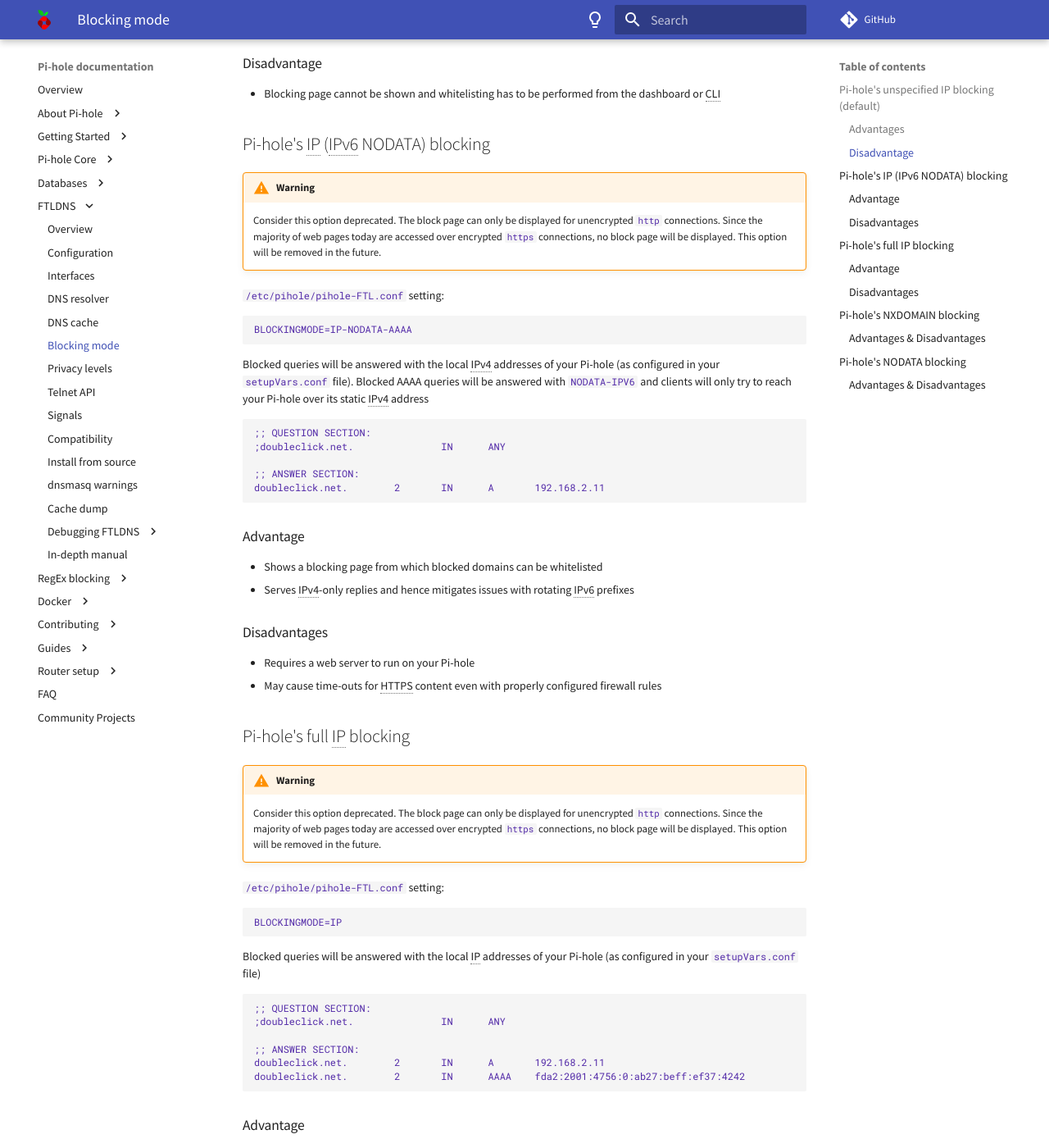
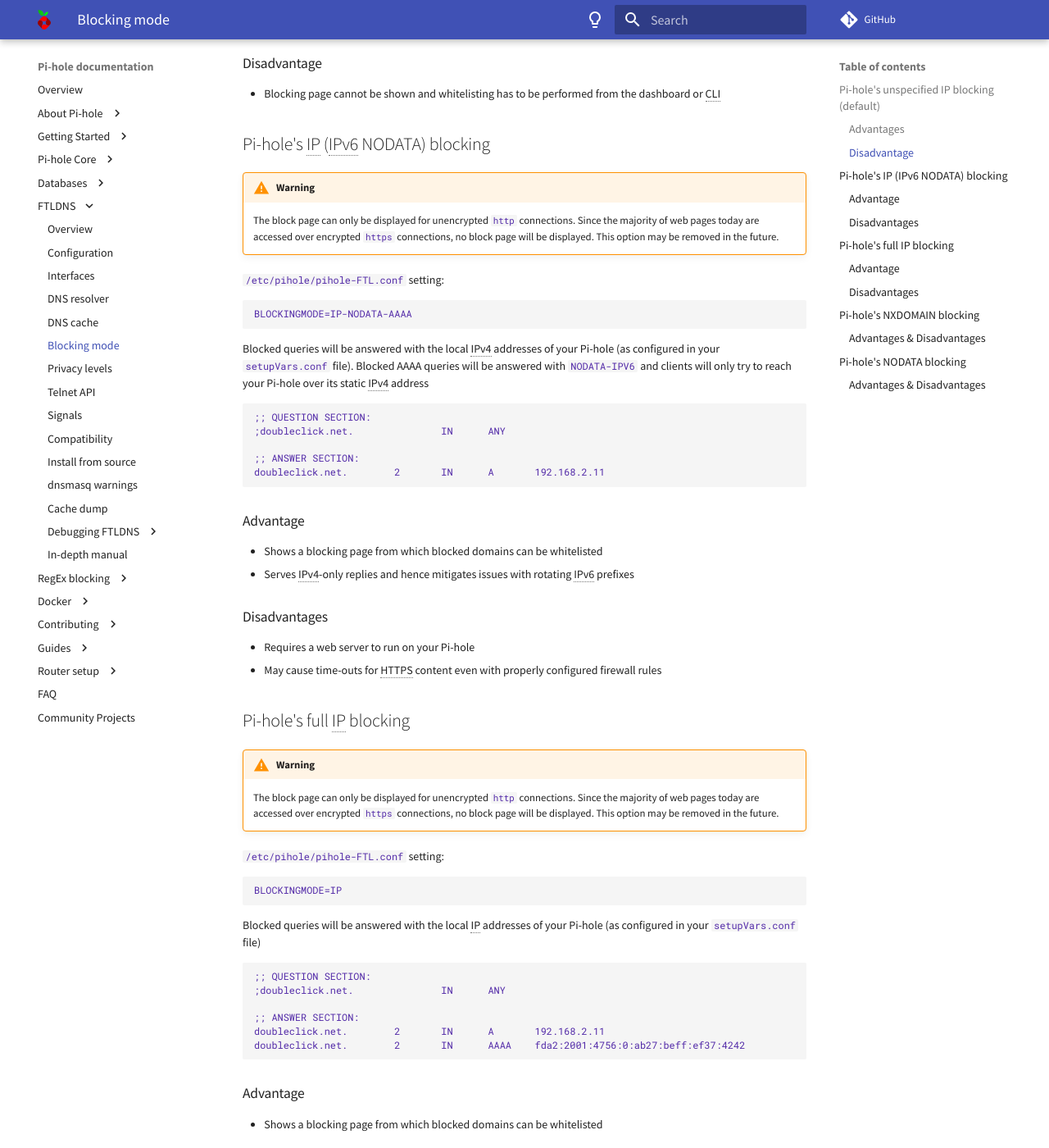
Before and after one commit to pi-hole/docs, an MkDocs documentation site: the page built from docs/ftldns/blockingmode.md, in a window 1280 px wide and 1400 px high, scrolled down 855 px. Shown: the whole window at 82% size. Built offline with MkDocs 1.6.1 and Material for MkDocs 9.7.7, drawn with Linux system fonts in a browser that asks for light colours; comment, search, counter and statistics services are not loaded.

Commit message:
Be milder
Signed-off-by: Christian König <ckoenig@posteo.de>

```diff
--- a/docs/ftldns/blockingmode.md
+++ b/docs/ftldns/blockingmode.md
@@ -39,7 +39,7 @@
 ## Pi-hole's IP (IPv6 NODATA) blocking
 
 !!! warning
-    Consider this option deprecated. The block page can only be displayed for unencrypted `http` connections. Since the majority of web pages today are accessed over encrypted `https` connections, no block page will be displayed. This option will be removed in the future.
+    The block page can only be displayed for unencrypted `http` connections. Since the majority of web pages today are accessed over encrypted `https` connections, no block page will be displayed. This option may be removed in the future.
 
 `/etc/pihole/pihole-FTL.conf` setting:
 
@@ -70,7 +70,7 @@
 ## Pi-hole's full IP blocking
 
 !!! warning
-    Consider this option deprecated. The block page can only be displayed for unencrypted `http` connections. Since the majority of web pages today are accessed over encrypted `https` connections, no block page will be displayed. This option will be removed in the future.
+    The block page can only be displayed for unencrypted `http` connections. Since the majority of web pages today are accessed over encrypted `https` connections, no block page will be displayed. This option may be removed in the future.
 
 `/etc/pihole/pihole-FTL.conf` setting:
 
```
